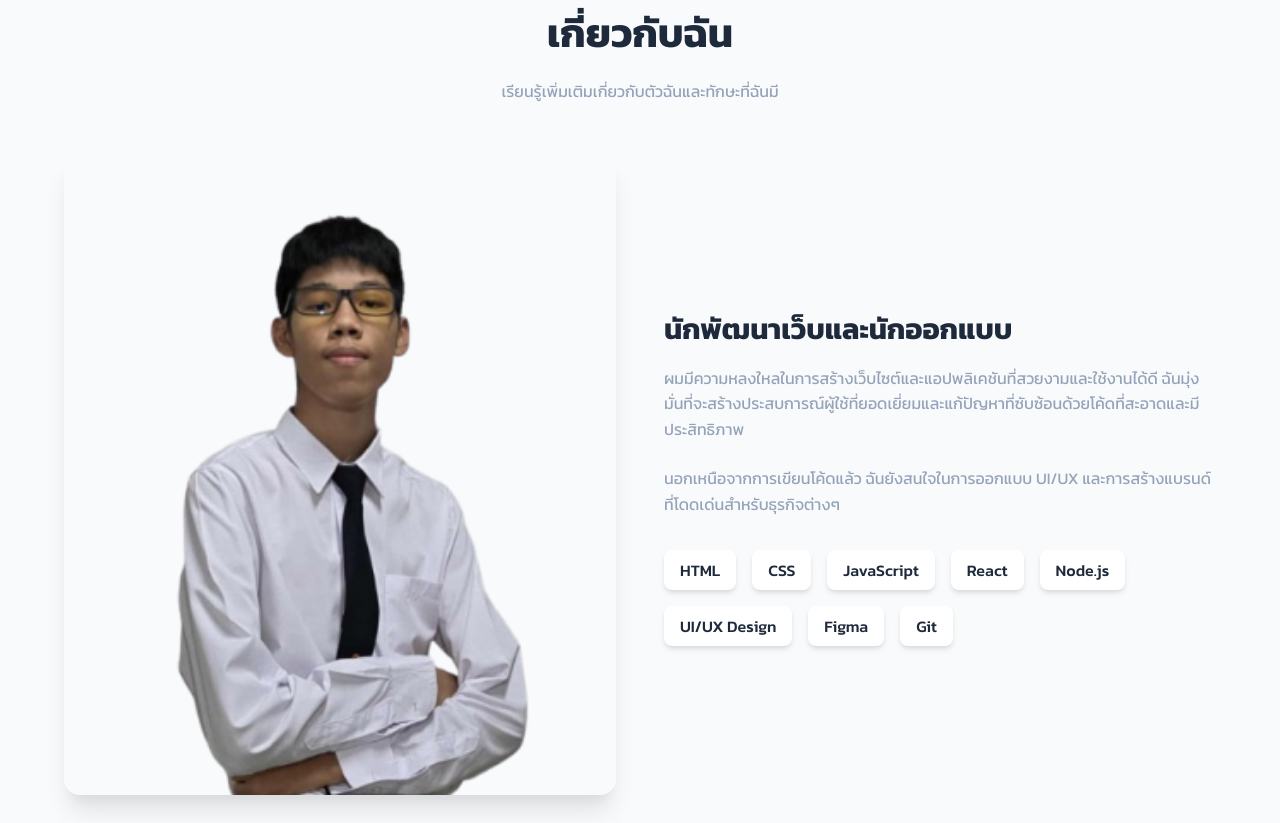
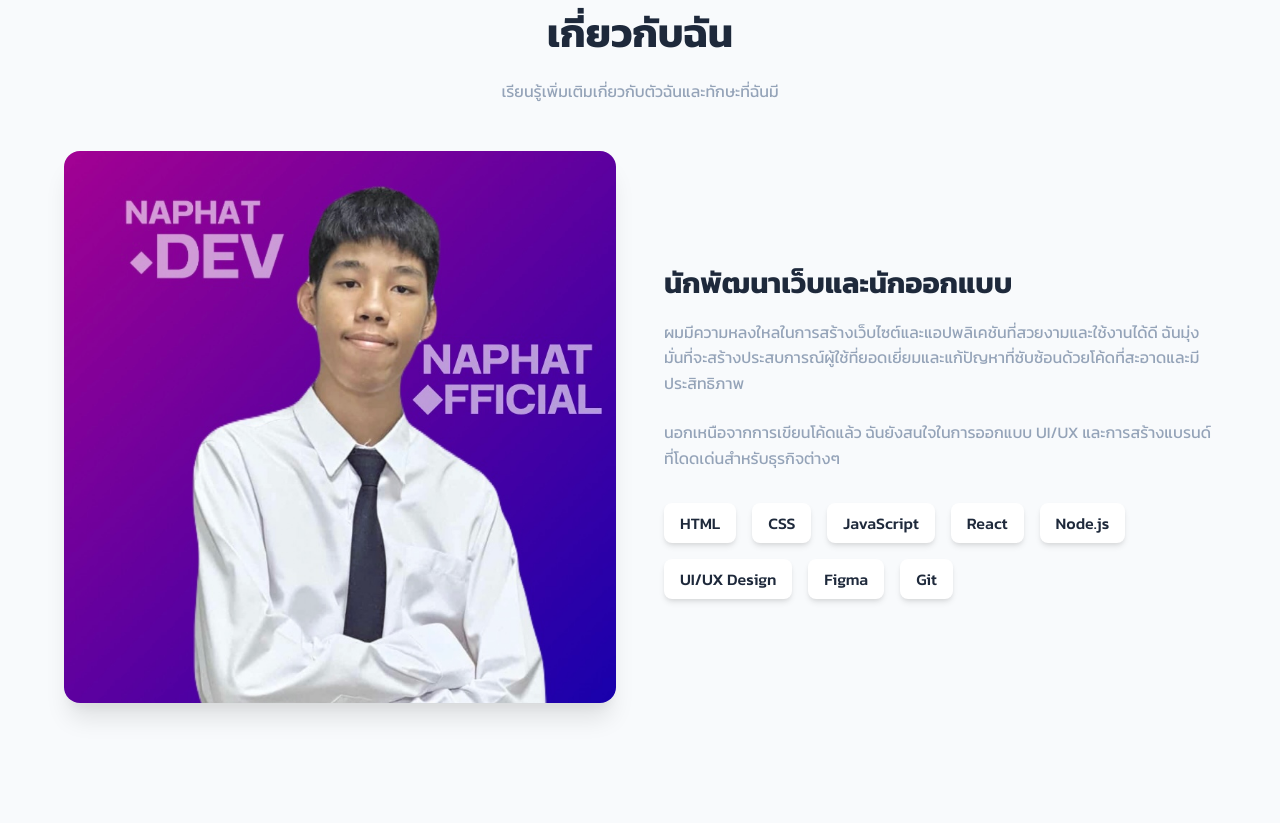
Before and after one commit to Wiki-Studio/Official-Naphat, a plain HTML site: page index.html in a window 1280 px wide. Shown: the part 957-1780 px from the top of the page. Drawn offline with Linux system fonts and the light colour scheme.

Commit message:
Update index.html

```diff
--- a/index.html
+++ b/index.html
@@ -54,7 +54,7 @@
         </div>
         <div class="about-content">
             <div class="about-image">
-                <img src="/img/naphat.png" alt="NaphatDev">
+                <img src="/img/naphat.jpg" alt="NaphatDev">
             </div>
             <div class="about-text">
                 <h3>นักพัฒนาเว็บและนักออกแบบ</h3>
```
